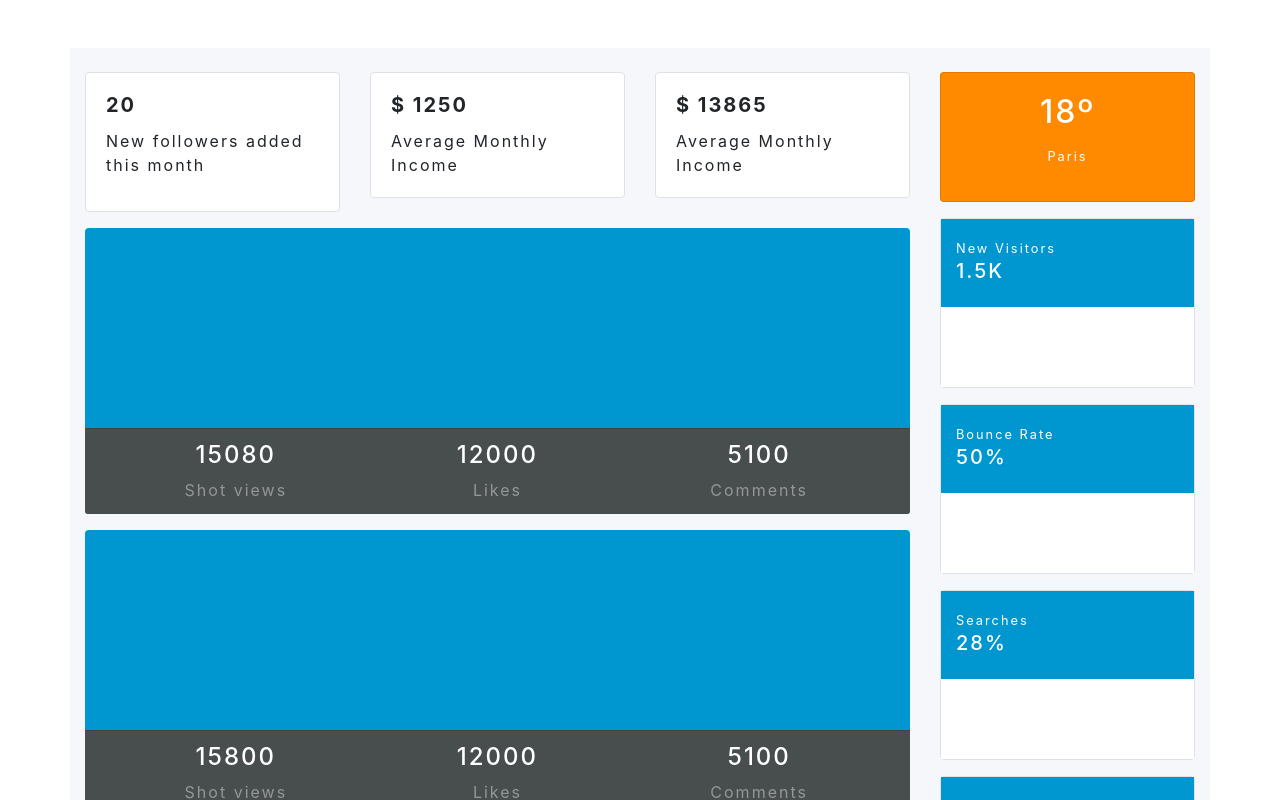
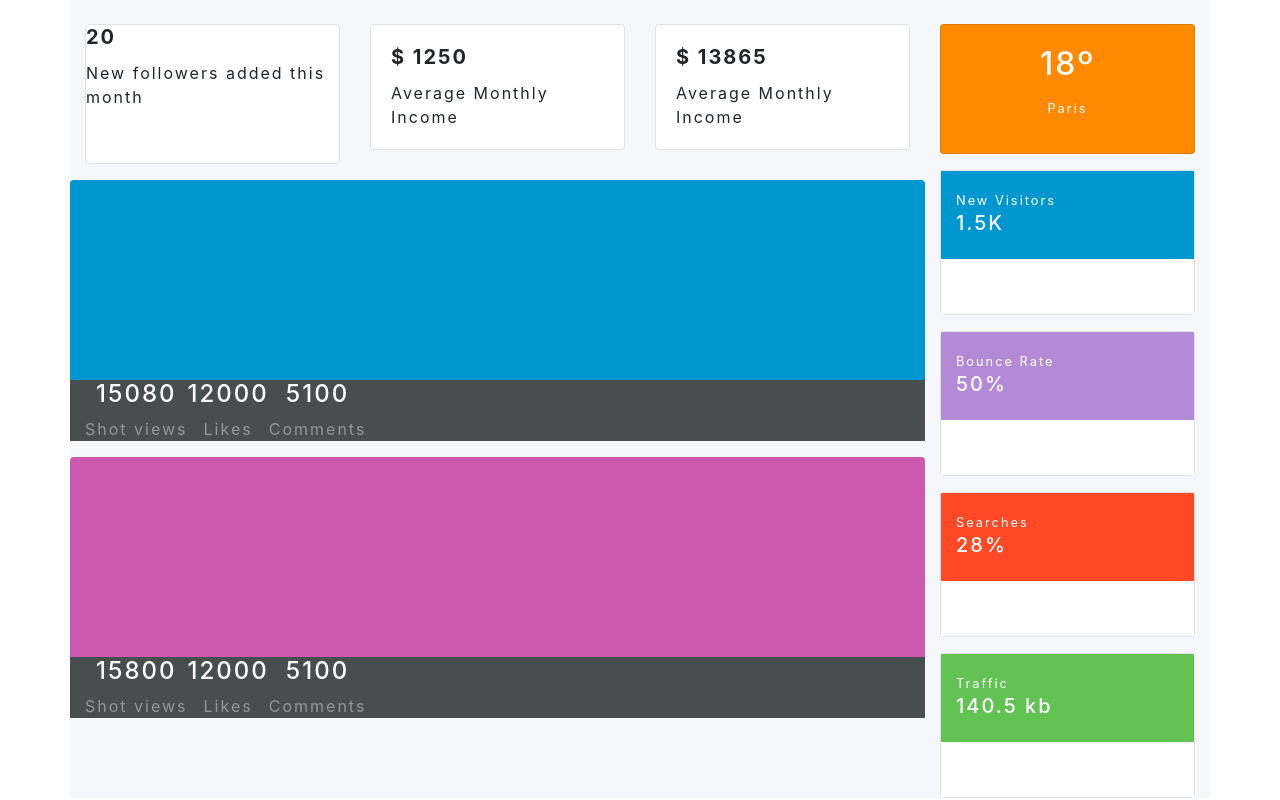
Before and after one commit to annasauciuc/reactLayout-challengeDevslopes, a React (Create React App) app: page / in a window 1280 px wide. Shown: the top 800 px of the page. Built offline with nearby package versions, Linux system fonts and the light colour scheme.

Commit message:
adding dinamic colors to cards

```diff
--- a/src/components/Folowers/Followers.js
+++ b/src/components/Folowers/Followers.js
@@ -5,7 +5,7 @@ const Followers = ({ followers }) => {
     <React.Fragment>
       <div className="col-xs-12 col-sm-6 col-md-4 ">
         <div
-          className="  card-body  mt-2 border bg-white rounded "
+          className="  mt-2 border bg-white rounded "
           style={{ height: "140px" }}
         >
           <h5 className="card-title">
--- a/src/components/Layout/Layout.js
+++ b/src/components/Layout/Layout.js
@@ -12,13 +12,18 @@ class Layout extends Component {
     this.state = {
       followers: 20,
       income: [1250, 13865],
-      views: [15080, 15800],
-      likes: [12000, 12000],
-      comments: [5100, 5100],
+      photos: {
+        views: [15080, 15800],
+        likes: [12000, 12000],
+        comments: [5100, 5100],
+        photoColor: ["#0096D0", "#CD59AE"]
+      },
+
       city: "18º",
       rates: {
-        title: ["New Visitors","Bounce Rate", "Searches",  "Traffic",],
-        procent: ["1.5K", "50%", "28%", "140.5 kb"]
+        title: ["New Visitors", "Bounce Rate", "Searches", "Traffic"],
+        procent: ["1.5K", "50%", "28%", "140.5 kb"],
+        backgroundColor: ["#0096D0", "#B28AD6", "#FF4826", "#63C254"]
       }
     };
   }
@@ -26,10 +31,13 @@ class Layout extends Component {
   render() {
     console.log("this.state", this.state);
     const {
+      backgroundColor,
+
+      photos,
       followers,
       rates,
       income,
-      views,
+      photoColor,
       comments,
       city,
       likes
@@ -37,15 +45,15 @@ class Layout extends Component {
 
     return (
       <React.Fragment>
-        <div className="container mt-5 mb-5">
-          <div className="row ">
-            <div className="col-md-9    mt-3">
+        <div className="container  mb-5">
+          <div className="row">
+            <div className="col-md-9  col-xs-12 col-sm-6    mt-3">
               <Income income={income} />
-              <Photos views={views} likes={likes} comments={comments} />
+              <Photos photos={photos} photoColor={photoColor} />
             </div>
-            <div className="col-md-3 mt-3 d-flex-row">
+            <div className="col-md-3  col-xs-12 col-sm-6  mt-3 d-flex-row">
               <City city={city} />
-              <Rates rates={rates} />
+              <Rates rates={rates} backgroundColor={backgroundColor} />
             </div>
           </div>
         </div>
--- a/src/components/Photo/Photo.js
+++ b/src/components/Photo/Photo.js
@@ -3,32 +3,33 @@ import "./Photo.css";
 class Photo extends Component {
   render() {
     console.log("this.props :", this.props);
-    const { views, likes, comments } = this.props;
-  ;
-
+    const { photos, photoColor } = this.props;
 
     return (
       <React.Fragment>
-        {views.map((view, i) => {
+        {photos.views.map((view, i) => {
           return (
-            <div className=" mt-3   photo-container">
-              <div className=" rounded photo ">
-                <div className="card-body main-card">
+            <div className=" mt-3    photo-container">
+              <div
+                className="row rounded photo "
+                style={{ backgroundColor: photos.photoColor[i] }}
+              >
+                <div className="col-md-12 main-card">
                   <h5 className="card-title" />
                   <p className="card-text" />
                 </div>
 
-                <div className="card-footer d-flex   card-f " >
-                  <div className="col-md-4 text-center">
-                    <h4>{view}</h4>
+                <div className="col-md-12 d-inline-flex   card-f ">
+                  <div className=" text-center">
+                    <h4>{photos.views[i]}</h4>
                     <span>Shot views</span>
                   </div>
-                  <div className="col-md-4 text-center">
-                    <h4>{likes[i]}</h4>
+                  <div className=" text-center">
+                    <h4>{photos.likes[i]}</h4>
                     <span>Likes</span>
                   </div>
-                  <div className="col-md-4 text-center">
-                    <h4>{comments[i]}</h4>
+                  <div className=" text-center">
+                    <h4>{photos.comments[i]}</h4>
                     <span>Comments</span>
                   </div>
                 </div>
--- a/src/components/Rates/Rate.css
+++ b/src/components/Rates/Rate.css
@@ -1,3 +1,3 @@
 .rate-footer {
-    height: 80px;
+    height: 55px;
 }
--- a/src/components/Rates/Rates.js
+++ b/src/components/Rates/Rates.js
@@ -2,7 +2,8 @@ import React, { Component } from "react";
 import "./Rate.css";
 class Rates extends Component {
   render() {
-    const { rates } = this.props;
+    const { rates, backgroundColor } = this.props;
+    console.log('backgroundColor', backgroundColor)
 
     return (
       <React.Fragment>
@@ -11,7 +12,7 @@ class Rates extends Component {
             <div className=" mt-3 rounded border  ">
               <div
                 className=" pt-3 pb-3  col-md-12 text-white"
-                style={{ backgroundColor: "#0096D0" }}
+                style={{ backgroundColor: rates.backgroundColor[i] }}
               >
                 <small className="card-text">{rate}</small>
                 <h5 className="">{rates.procent[i]} </h5>
--- a/src/index.css
+++ b/src/index.css
@@ -1,8 +1,12 @@
+*,
+*::before,
+*::after {
+    box-sizing: border-box;
+}
+
 body {
     margin: 0;
     padding: 0;
-    font-family: "Roboto", "Oxygen", "Ubuntu", "Cantarell", "Fira Sans", "Droid Sans", "Helvetica Neue", sans-serif;
-    -webkit-font-smoothing: antialiased;
-    -moz-osx-font-smoothing: grayscale;
+    font-family: "Open Sans", sans-serif;
     letter-spacing: 2px;
 }
```
